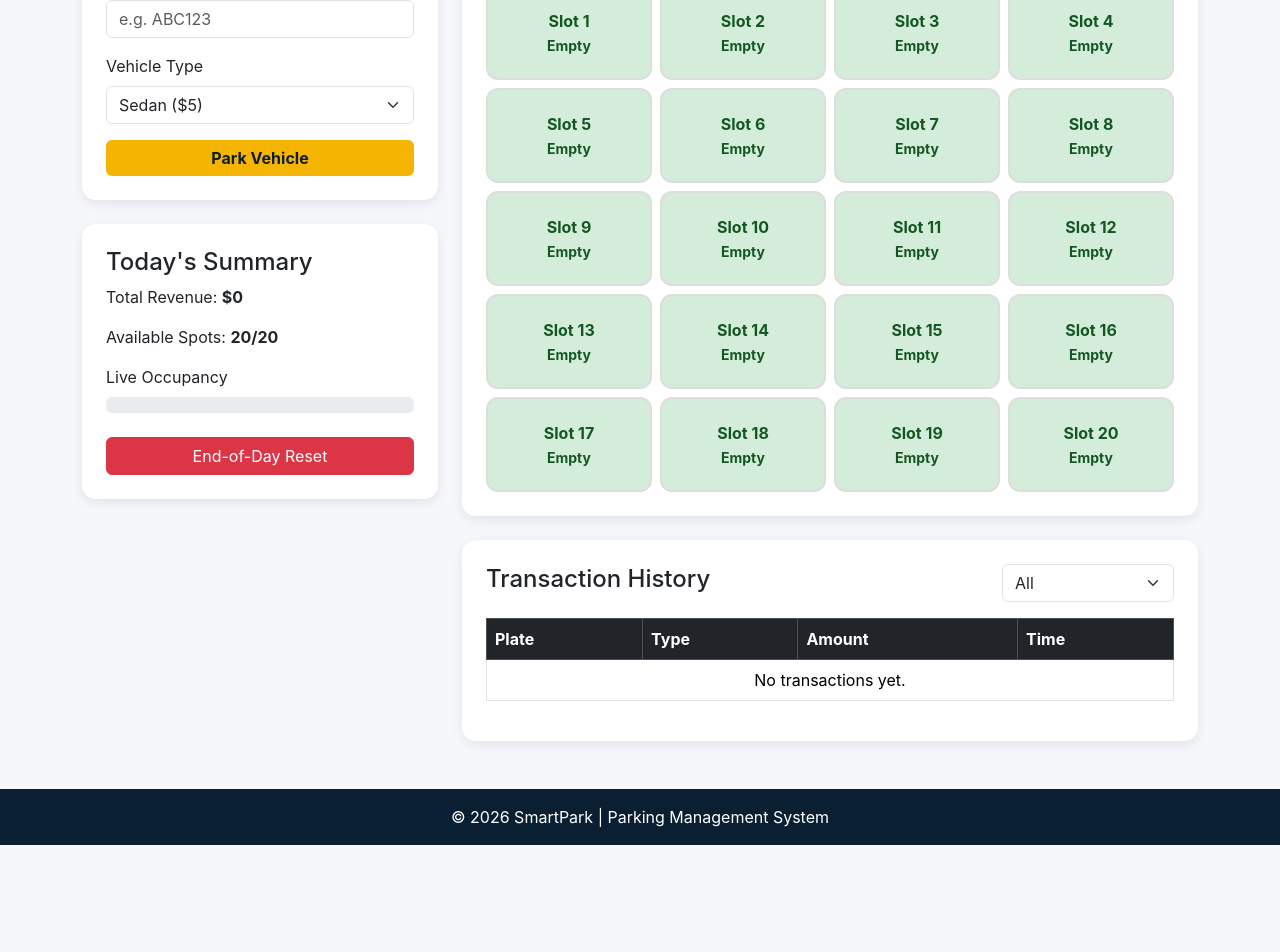
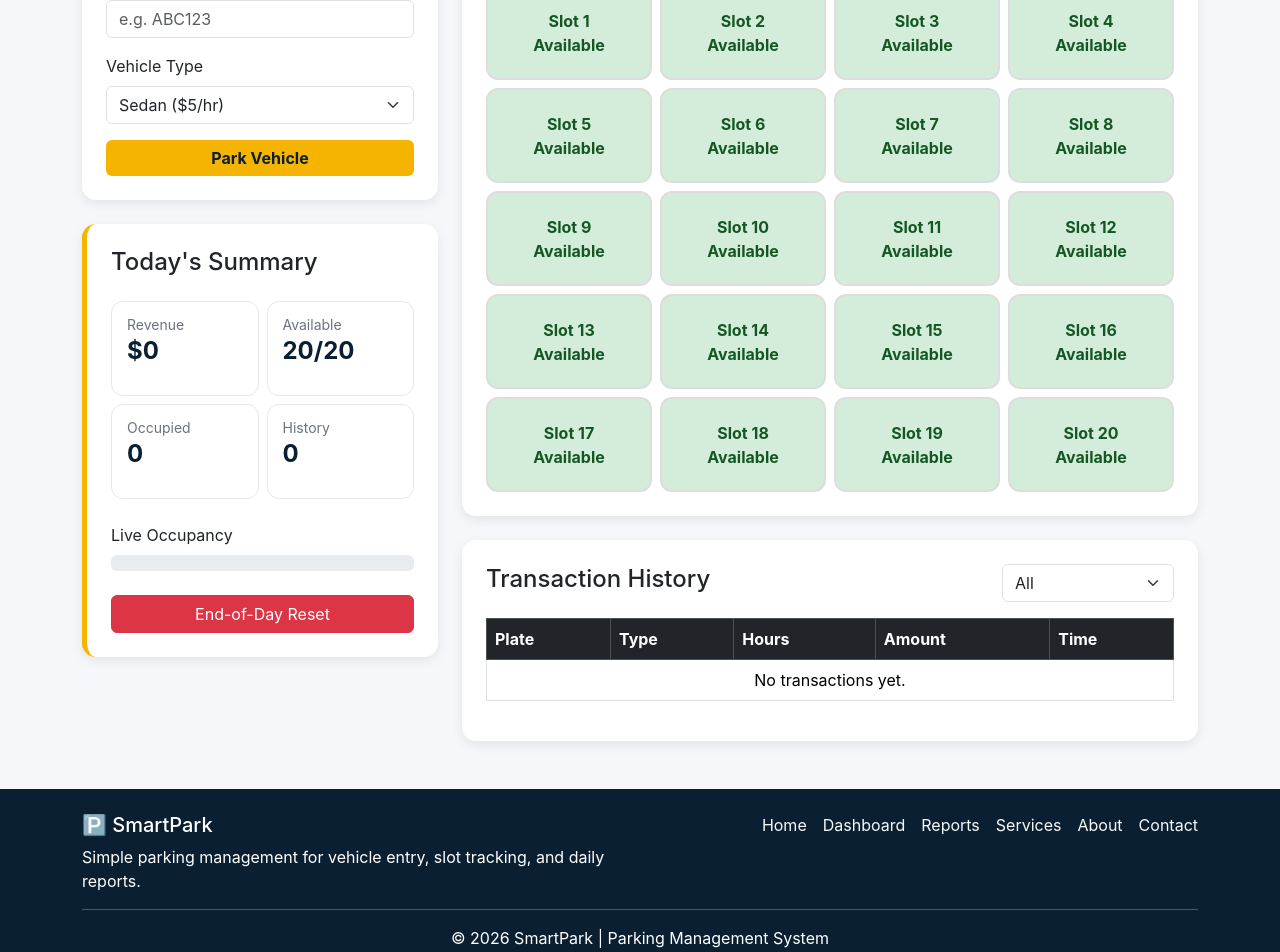
Before and after one commit to 12520057-Mahdi/SmartPark, a React (Create React App) app: page /dashboard in a window 1280 px wide. Shown: the part 269-1221 px from the top of the page. Before the commit the page ends 1114 px from the top, so only its background shows below. Built offline with nearby package versions, Linux system fonts and the light colour scheme.

Commit message:
Improve UI, dashboard logic, and validation

```diff
--- a/package.json
+++ b/package.json
@@ -8,6 +8,7 @@
     "@testing-library/react": "^16.3.2",
     "@testing-library/user-event": "^13.5.0",
     "bootstrap": "^5.3.8",
+    "bootstrap-icons": "^1.13.1",
     "react": "^19.2.6",
     "react-dom": "^19.2.6",
     "react-router-dom": "^7.15.1",
--- a/public/index.html
+++ b/public/index.html
@@ -6,9 +6,9 @@
     <meta name="viewport" content="width=device-width, initial-scale=1" />
     <meta name="theme-color" content="#000000" />
     <meta
-      name="description"
-      content="Web site created using create-react-app"
-    />
+  name="description"
+  content="SmartPark - React parking management application for CSCI390"
+/>
     <link rel="apple-touch-icon" href="%PUBLIC_URL%/logo192.png" />
     <!--
       manifest.json provides metadata used when your web app is installed on a
@@ -24,7 +24,7 @@
       work correctly both with client-side routing and a non-root public URL.
       Learn how to configure a non-root public URL by running `npm run build`.
     -->
-    <title>React App</title>
+<title>SmartPark | Parking Management</title>
   </head>
   <body>
     <noscript>You need to enable JavaScript to run this app.</noscript>
--- a/src/App.css
+++ b/src/App.css
@@ -30,9 +30,11 @@
 }
 
 .hero-section {
-  background: linear-gradient(rgba(11, 31, 51, 0.85), rgba(11, 31, 51, 0.85));
+  background-size: cover;
+  background-position: center;
+  background-repeat: no-repeat;
   color: white;
-  padding: 90px 0;
+  padding: 100px 0;
 }
 
 .hero-title {
@@ -73,6 +75,13 @@
   background-color: var(--navy);
   color: white;
 }
+.footer a {
+  text-decoration: none;
+}
+
+.footer a:hover {
+  color: var(--amber) !important;
+}
 .dashboard-slot {
   height: 95px;
   border-radius: 12px;
@@ -110,3 +119,91 @@
   color: var(--navy);
   font-weight: bold;
 }
+.nav-link.active {
+  color: var(--amber) !important;
+  font-weight: bold;
+}
+.dashboard-summary {
+  border-left: 5px solid var(--amber);
+}
+
+.summary-box {
+  background-color: #ffffff;
+  border-radius: 12px;
+  padding: 15px;
+  border: 1px solid #e5e7eb;
+   min-height: 95px;
+  word-break: normal;
+  overflow-wrap: normal;
+}
+
+.summary-label {
+  color: #6b7280;
+  font-size: 14px;
+  margin-bottom: 4px;
+    white-space: normal;
+  line-height: 1.2;
+}
+
+.summary-value {
+  color: var(--navy);
+  font-size: 24px;
+  font-weight: bold;
+}
+
+.badge-available {
+  background-color: #d4edda;
+  color: #155724;
+  padding: 5px 10px;
+  border-radius: 20px;
+}
+
+.badge-occupied {
+  background-color: #f8d7da;
+  color: #721c24;
+  padding: 5px 10px;
+  border-radius: 20px;
+}
+@media (max-width: 768px) {
+
+  .hero-title {
+    font-size: 34px;
+  }
+
+  .dashboard-slot {
+    height: 80px;
+    font-size: 14px;
+  }
+
+  .summary-value {
+    font-size: 20px;
+  }
+
+  .navbar-brand {
+    font-size: 20px;
+  }
+
+  .table {
+    font-size: 14px;
+  }
+  .summary-box {
+    min-height: 90px;
+    padding: 12px;
+  }
+
+  .summary-label {
+    font-size: 13px;
+  }
+
+  .summary-value {
+    font-size: 20px;
+  }
+   .footer .text-md-end {
+    text-align: center !important;
+  }
+
+  .footer a {
+    display: inline-block;
+    margin-bottom: 8px;
+  }
+}
--- a/src/components/Footer.js
+++ b/src/components/Footer.js
@@ -1,9 +1,34 @@
 import React from 'react';
+import { Link } from 'react-router-dom';
 
 function Footer() {
   return (
-    <footer className="footer text-center p-3 mt-5">
-      <p className="mb-0">© 2026 SmartPark | Parking Management System</p>
+    <footer className="footer mt-5">
+      <div className="container py-4">
+        <div className="row">
+          <div className="col-md-6">
+            <h5>🅿️ SmartPark</h5>
+            <p className="mb-0">
+              Simple parking management for vehicle entry, slot tracking, and daily reports.
+            </p>
+          </div>
+
+          <div className="col-md-6 text-md-end mt-3 mt-md-0">
+            <Link to="/" className="text-light me-3">Home</Link>
+  <Link to="/dashboard" className="text-light me-3">Dashboard</Link>
+  <Link to="/reports" className="text-light me-3">Reports</Link>
+  <Link to="/services" className="text-light me-3">Services</Link>
+  <Link to="/about" className="text-light me-3">About</Link>
+  <Link to="/contact" className="text-light">Contact</Link>
+          </div>
+        </div>
+
+        <hr className="border-light" />
+
+        <p className="text-center mb-0">
+          © 2026 SmartPark | Parking Management System
+        </p>
+      </div>
     </footer>
   );
 }
--- a/src/components/NavBar.js
+++ b/src/components/NavBar.js
@@ -1,53 +1,55 @@
 import React from 'react';
-import { Link } from 'react-router-dom';
+import { NavLink } from 'react-router-dom';
 
 function NavBar() {
   return (
-    <nav className="navbar navbar-expand-lg navbar-dark bg-dark">
+    <nav className="navbar navbar-expand-lg navbar-dark">
       <div className="container">
 
-        <Link className="navbar-brand" to="/">
-          SmartPark
-        </Link>
+        <NavLink className="navbar-brand" to="/">
+          🅿️ SmartPark
+        </NavLink>
 
         <button
           className="navbar-toggler"
           type="button"
           data-bs-toggle="collapse"
-          data-bs-target="#navbarNav"
+          data-bs-target="#smartParkNavbar"
+          aria-controls="smartParkNavbar"
+          aria-expanded="false"
+          aria-label="Toggle navigation"
         >
           <span className="navbar-toggler-icon"></span>
         </button>
 
-        <div className="collapse navbar-collapse" id="navbarNav">
-
+        <div className="collapse navbar-collapse" id="smartParkNavbar">
           <ul className="navbar-nav ms-auto">
 
             <li className="nav-item">
-              <Link className="nav-link" to="/">Home</Link>
+              <NavLink className="nav-link" to="/">Home</NavLink>
             </li>
 
             <li className="nav-item">
-              <Link className="nav-link" to="/dashboard">Dashboard</Link>
+              <NavLink className="nav-link" to="/dashboard">Dashboard</NavLink>
             </li>
 
             <li className="nav-item">
-              <Link className="nav-link" to="/services">Services</Link>
-            </li>
-            <li className="nav-item">
-              <Link className="nav-link" to="/reports">Reports</Link>
+              <NavLink className="nav-link" to="/reports">Reports</NavLink>
             </li>
 
             <li className="nav-item">
-              <Link className="nav-link" to="/about">About</Link>
+              <NavLink className="nav-link" to="/services">Services</NavLink>
             </li>
 
             <li className="nav-item">
-              <Link className="nav-link" to="/contact">Contact</Link>
+              <NavLink className="nav-link" to="/about">About</NavLink>
+            </li>
+
+            <li className="nav-item">
+              <NavLink className="nav-link" to="/contact">Contact</NavLink>
             </li>
 
           </ul>
-
         </div>
       </div>
     </nav>
--- a/src/index.js
+++ b/src/index.js
@@ -1,8 +1,10 @@
 import 'bootstrap/dist/css/bootstrap.min.css';
+import 'bootstrap/dist/js/bootstrap.bundle.min.js';
 import React from 'react';
 import ReactDOM from 'react-dom/client';
 import './index.css';
 import App from './App';
+import 'bootstrap-icons/font/bootstrap-icons.css';
 
 const root = ReactDOM.createRoot(document.getElementById('root'));
 root.render(
--- a/src/pages/Contact.js
+++ b/src/pages/Contact.js
@@ -28,7 +28,11 @@
       setSuccess('');
       return;
     }
-
+if (!/\S+@\S+\.\S+/.test(formData.email.trim())) {
+  setError('Enter a valid email address.');
+  setSuccess('');
+  return;
+}
     setError('');
     setSuccess('Message submitted successfully.');
 
--- a/src/pages/Dashboard.js
+++ b/src/pages/Dashboard.js
@@ -1,4 +1,4 @@
-import React, { useState } from 'react';
+import React, { useState, useEffect } from 'react';
 
 function Dashboard() {
   const rates = {
@@ -16,22 +16,44 @@
         occupied: false,
         plate: '',
         type: '',
-        time: ''
+        time: '',
+        entryTimestamp: null
       });
     }
 
     return slots;
   };
 
-  const [slots, setSlots] = useState(createSlots());
   const [plate, setPlate] = useState('');
   const [vehicleType, setVehicleType] = useState('sedan');
-  const [revenue, setRevenue] = useState(0);
-  const [history, setHistory] = useState([]);
   const [searchPlate, setSearchPlate] = useState('');
   const [filterType, setFilterType] = useState('all');
   const [message, setMessage] = useState('');
+  const [slots, setSlots] = useState(() => {
+    const savedSlots = localStorage.getItem('smartpark_slots');
+    return savedSlots ? JSON.parse(savedSlots) : createSlots();
+  });
 
+  const [revenue, setRevenue] = useState(() => {
+    const savedRevenue = localStorage.getItem('smartpark_revenue');
+    return savedRevenue ? JSON.parse(savedRevenue) : 0;
+  });
+
+  const [history, setHistory] = useState(() => {
+    const savedHistory = localStorage.getItem('smartpark_history');
+    return savedHistory ? JSON.parse(savedHistory) : [];
+  });
+  useEffect(() => {
+    localStorage.setItem('smartpark_slots', JSON.stringify(slots));
+  }, [slots]);
+
+  useEffect(() => {
+    localStorage.setItem('smartpark_revenue', JSON.stringify(revenue));
+  }, [revenue]);
+
+  useEffect(() => {
+    localStorage.setItem('smartpark_history', JSON.stringify(history));
+  }, [history]);
   const occupiedCount = slots.filter(slot => slot.occupied).length;
   const availableCount = 20 - occupiedCount;
   const occupancyPercent = Math.round((occupiedCount / 20) * 100);
@@ -43,7 +65,12 @@
       setMessage('Plate number must be at least 3 characters.');
       return;
     }
+    const normalizedPlate = plate.trim().toUpperCase();
 
+    if (slots.some(slot => slot.occupied && slot.plate === normalizedPlate)) {
+      setMessage('This plate is already parked.');
+      return;
+    }
     const freeSlot = slots.find(slot => !slot.occupied);
 
     if (!freeSlot) {
@@ -56,9 +83,9 @@
         return {
           ...slot,
           occupied: true,
-          plate: plate.toUpperCase(),
-          type: vehicleType,
-          time: new Date().toLocaleTimeString()
+          plate: normalizedPlate, type: vehicleType,
+          time: new Date().toLocaleTimeString(),
+          entryTimestamp: Date.now()
         };
       }
 
@@ -78,11 +105,21 @@
       return;
     }
 
-    const price = rates[selectedSlot.type];
+const exitTimestamp = Date.now();
 
+let parkedHours = 1;
+
+if (selectedSlot.entryTimestamp) {
+  const parkedMilliseconds = exitTimestamp - selectedSlot.entryTimestamp;
+  parkedHours = Math.max(1, Math.ceil(parkedMilliseconds / (1000 * 60 * 60)));
+}
+
+const price = rates[selectedSlot.type] * parkedHours;
     const confirmExit = window.confirm(
-      'Vehicle ' + selectedSlot.plate + ' entered at ' + selectedSlot.time + '. Confirm payment of $' + price + '?'
-    );
+      'Vehicle ' + selectedSlot.plate +
+      ' entered at ' + selectedSlot.time +
+      '. Parked hours: ' + parkedHours +
+      '. Confirm payment of $' + price + '?');
 
     if (!confirmExit) {
       return;
@@ -95,7 +132,8 @@
           occupied: false,
           plate: '',
           type: '',
-          time: ''
+          time: '',
+          entryTimestamp: null
         };
       }
 
@@ -105,6 +143,7 @@
     const transaction = {
       plate: selectedSlot.plate,
       type: selectedSlot.type,
+      hours: parkedHours,
       amount: price,
       time: new Date().toLocaleTimeString()
     };
@@ -140,8 +179,10 @@
 
   return (
     <div className="container mt-5">
-      <h1 className="section-title text-center mb-4">SmartPark Dashboard</h1>
-
+      <h1 className="section-title text-center mb-4">
+        <i className="bi bi-speedometer2 me-2"></i>
+        SmartPark Dashboard
+      </h1>
       {message && <div className="alert alert-info">{message}</div>}
 
       <div className="row g-4">
@@ -168,9 +209,9 @@
                   value={vehicleType}
                   onChange={(e) => setVehicleType(e.target.value)}
                 >
-                  <option value="sedan">Sedan ($5)</option>
-                  <option value="suv">SUV ($10)</option>
-                  <option value="truck">Truck ($15)</option>
+                  <option value="sedan">Sedan ($5/hr)</option>
+<option value="suv">SUV ($10/hr)</option>
+<option value="truck">Truck ($15/hr)</option>
                 </select>
               </div>
 
@@ -180,12 +221,39 @@
             </form>
           </div>
 
-          <div className="card smart-card p-4 mt-4">
+          <div className="card smart-card dashboard-summary p-4 mt-4">
             <h4>Today's Summary</h4>
-            <p>Total Revenue: <strong>${revenue}</strong></p>
-            <p>Available Spots: <strong>{availableCount}/20</strong></p>
 
-            <label className="form-label">Live Occupancy</label>
+            <div className="row g-2 mt-2">
+              <div className="col-6 col-sm-6">                <div className="summary-box">
+                <p className="summary-label">Revenue</p>
+                <h5 className="summary-value">${revenue}</h5>
+              </div>
+              </div>
+
+              <div className="col-6 col-sm-6">
+                <div className="summary-box">
+                  <p className="summary-label">Available</p>
+                  <h5 className="summary-value">{availableCount}/20</h5>
+                </div>
+              </div>
+
+              <div className="col-6 col-sm-6">
+                <div className="summary-box">
+                  <p className="summary-label">Occupied</p>
+                  <h5 className="summary-value">{occupiedCount}</h5>
+                </div>
+              </div>
+
+              <div className="col-6 col-sm-6">
+                <div className="summary-box">
+                  <p className="summary-label">History</p>
+                  <h5 className="summary-value">{history.length}</h5>
+                </div>
+              </div>
+            </div>
+
+            <label className="form-label mt-4">Live Occupancy</label>
             <div className="progress">
               <div
                 className="progress-bar"
@@ -238,10 +306,10 @@
                           <>
                             {slot.plate}
                             <br />
-                            <small>{slot.type}</small>
+                            <span className="badge-occupied">{slot.type}</span>
                           </>
                         ) : (
-                          <small>Empty</small>
+                          <span className="badge-available">Available</span>
                         )}
                       </div>
                     </div>
@@ -266,12 +334,14 @@
                 <option value="truck">Truck</option>
               </select>
             </div>
+            <div className="table-responsive">
 
               <table className="table table-bordered">
                 <thead className="table-dark">
                   <tr>
                     <th>Plate</th>
                     <th>Type</th>
+                    <th>Hours</th>
                     <th>Amount</th>
                     <th>Time</th>
                   </tr>
@@ -279,15 +349,16 @@
                 <tbody>
                   {filteredHistory.length === 0 ? (
                     <tr>
-                    <td colSpan="4" className="text-center">
+                      <td colSpan="5" className="text-center">
                         No transactions yet.
                       </td>
                     </tr>
                   ) : (
                     filteredHistory.map((item, index) => (
-                    <tr key={index}>
+                      <tr key={`${item.plate}-${item.time}-${index}`}>
                         <td>{item.plate}</td>
                         <td>{item.type}</td>
+                        <td>{item.hours}</td>
                         <td>${item.amount}</td>
                         <td>{item.time}</td>
                       </tr>
@@ -299,6 +370,7 @@
           </div>
         </div>
       </div>
+    </div>
   );
 }
 
--- a/src/pages/Home.js
+++ b/src/pages/Home.js
@@ -1,18 +1,30 @@
 import React from 'react';
 import { Link } from 'react-router-dom';
+import parkingBg from '../assets/SmartPark.png';
 
 function Home() {
   return (
     <div>
-      <section className="hero-section text-center">
-        <div className="container">
+<section
+  className="hero-section text-center"
+  style={{     backgroundImage: `linear-gradient(rgba(11,31,51,0.85), rgba(11,31,51,0.85)), url(${parkingBg})`
+ }}
+>        <div className="container">
           <h1 className="hero-title">SmartPark Management System</h1>
           <p className="lead mt-3">
             A simple web application for managing parking slots, vehicle entry, and daily activity.
           </p>
-          <Link to="/dashboard" className="btn btn-amber btn-lg mt-3">
-            Open Dashboard
-          </Link>
+          <div className="mt-4">
+  <Link to="/dashboard" className="btn btn-amber btn-lg me-3">
+    <i className="bi bi-speedometer2 me-2"></i>
+    Open Dashboard
+  </Link>
+
+  <Link to="/services" className="btn btn-outline-light btn-lg">
+    <i className="bi bi-info-circle me-2"></i>
+    View Services
+  </Link>
+</div>
         </div>
       </section>
 
@@ -23,6 +35,7 @@
           <div className="col-md-4">
             <div className="card smart-card p-4 h-100 text-center">
               <h3 className="stat-number">20</h3>
+              <i className="bi bi-p-square-fill fs-1 text-warning"></i>
               <h5>Parking Slots</h5>
               <p>Manage a small parking lot with a clear visual layout.</p>
             </div>
@@ -31,6 +44,7 @@
           <div className="col-md-4">
             <div className="card smart-card p-4 h-100 text-center">
               <h3 className="stat-number">Live</h3>
+              <i className="bi bi-activity fs-1 text-warning"></i>
               <h5>Occupancy Tracking</h5>
               <p>View available and occupied spaces while using the system.</p>
             </div>
@@ -39,12 +53,38 @@
           <div className="col-md-4">
             <div className="card smart-card p-4 h-100 text-center">
               <h3 className="stat-number">Easy</h3>
-              <h5>Vehicle Entry</h5>
+<i className="bi bi-car-front-fill fs-1 text-warning"></i>              <h5>Vehicle Entry</h5>
               <p>Register vehicles quickly using a simple form and dashboard.</p>
             </div>
           </div>
         </div>
       </section>
+      <section className="container mt-5">
+  <div className="card smart-card p-4">
+    <div className="row align-items-center">
+      <div className="col-md-6">
+        <h2 className="section-title">Built for Simple Parking Control</h2>
+        <p>
+          SmartPark helps parking staff manage vehicle entry, monitor
+          available spaces, and review activity from one organized interface.
+        </p>
+        <p>
+          The system is designed to be simple, responsive, and easy to use
+          during daily parking operations.
+        </p>
+      </div>
+
+      <div className="col-md-6">
+        <ul className="list-group">
+          <li className="list-group-item">Real-time slot status</li>
+          <li className="list-group-item">Search by plate number</li>
+          <li className="list-group-item">Daily revenue summary</li>
+          <li className="list-group-item">Responsive dashboard layout</li>
+        </ul>
+      </div>
+    </div>
+  </div>
+</section>
     </div>
   );
 }
--- a/src/pages/Services.js
+++ b/src/pages/Services.js
@@ -9,24 +9,27 @@
       <div className="row g-4">
         <div className="col-md-4">
           <div className="card smart-card p-4 h-100">
-            <h4>Vehicle Entry</h4>
-            <p>Register incoming vehicles and assign available parking slots.</p>
+            <i className="bi bi-pencil-square fs-1 text-warning"></i>
+            <h4>Digital Vehicle Registration</h4>
+<p>Register incoming vehicles quickly using plate number and vehicle type.</p>
             <h5 className="text-warning">Sedan: $5</h5>
           </div>
         </div>
 
         <div className="col-md-4">
           <div className="card smart-card p-4 h-100">
-            <h4>Parking Monitoring</h4>
-            <p>Track occupied and available spaces using a visual dashboard.</p>
+            <i className="bi bi-camera-video-fill fs-1 text-warning"></i>
+<h4>Live Parking Monitoring</h4>
+<p>View available and occupied parking slots through a clear visual layout.</p>
             <h5 className="text-warning">SUV: $10</h5>
           </div>
         </div>
 
         <div className="col-md-4">
           <div className="card smart-card p-4 h-100">
-            <h4>Revenue Tracking</h4>
-            <p>View daily parking revenue and recent transaction history.</p>
+            <i className="bi bi-clipboard-data-fill fs-1 text-warning"></i>
+<h4>Parking Activity Reports</h4>
+<p>Review revenue and transaction history to support daily parking control.</p>
             <h5 className="text-warning">Truck: $15</h5>
           </div>
         </div>
```
Also changed, not shown: src/pages/Reports.js (+9 -3 lines), 2 other files (tests, documents, lock files or other folders). Lines whose indentation alone changed are shown as unchanged.
